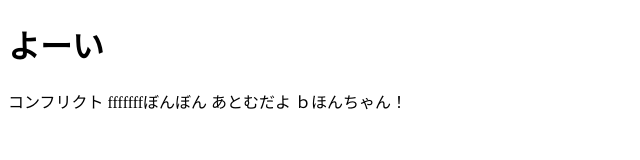
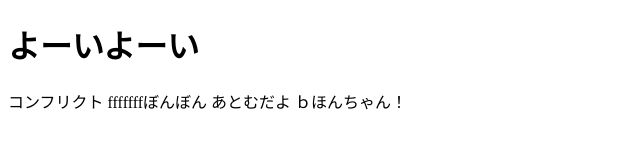
Before and after one commit to bondchan88/test, a plain HTML site: page index.html in a window 1280 px wide. Shown: the whole page, without its empty margins (0-640 px from the left). Drawn offline with Linux system fonts and the light colour scheme.

Commit message:
明日休み2

```diff
--- a/index.html
+++ b/index.html
@@ -6,7 +6,7 @@
     <title>Lesson1</title>
 </head>
 <body>
-    <h1>よーい</h1>
+    <h1>よーいよーい</h1>
 コンフリクト
     fffffffぼんぼん
     あとむだよ
```
